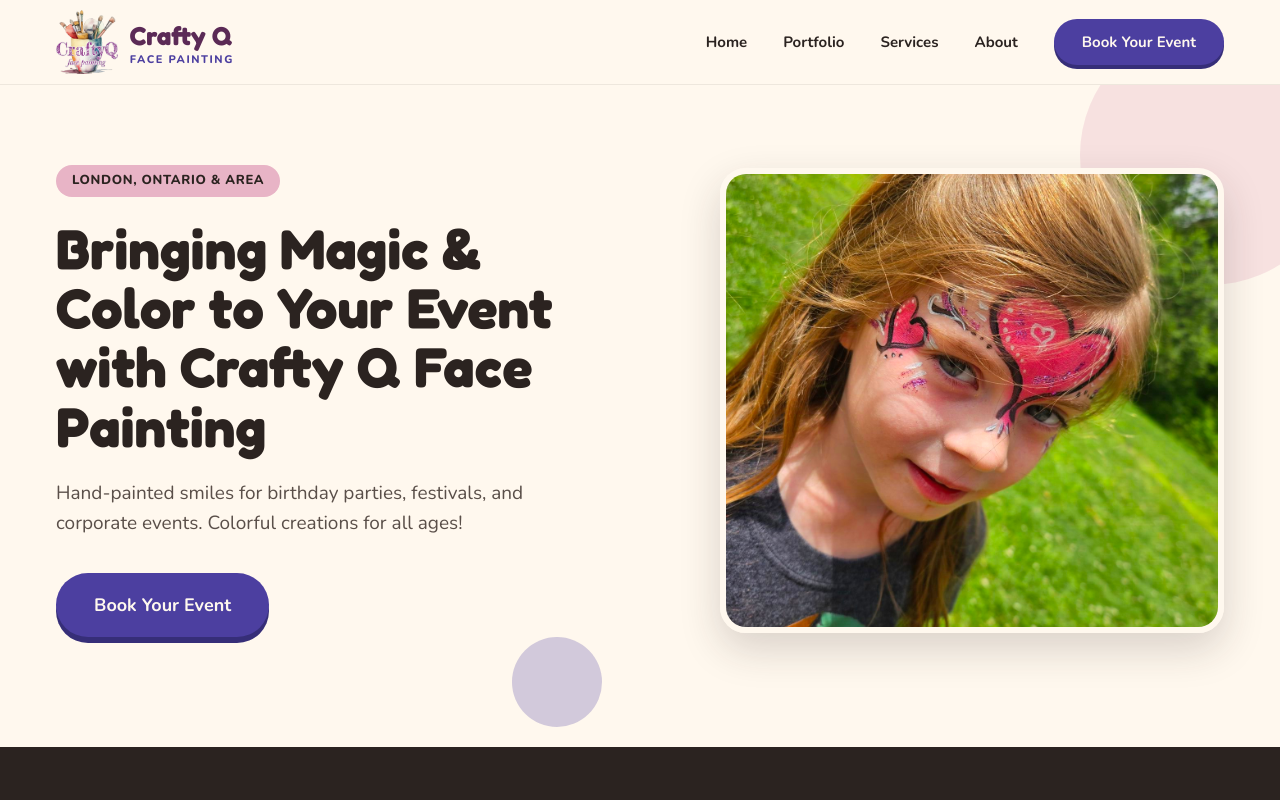
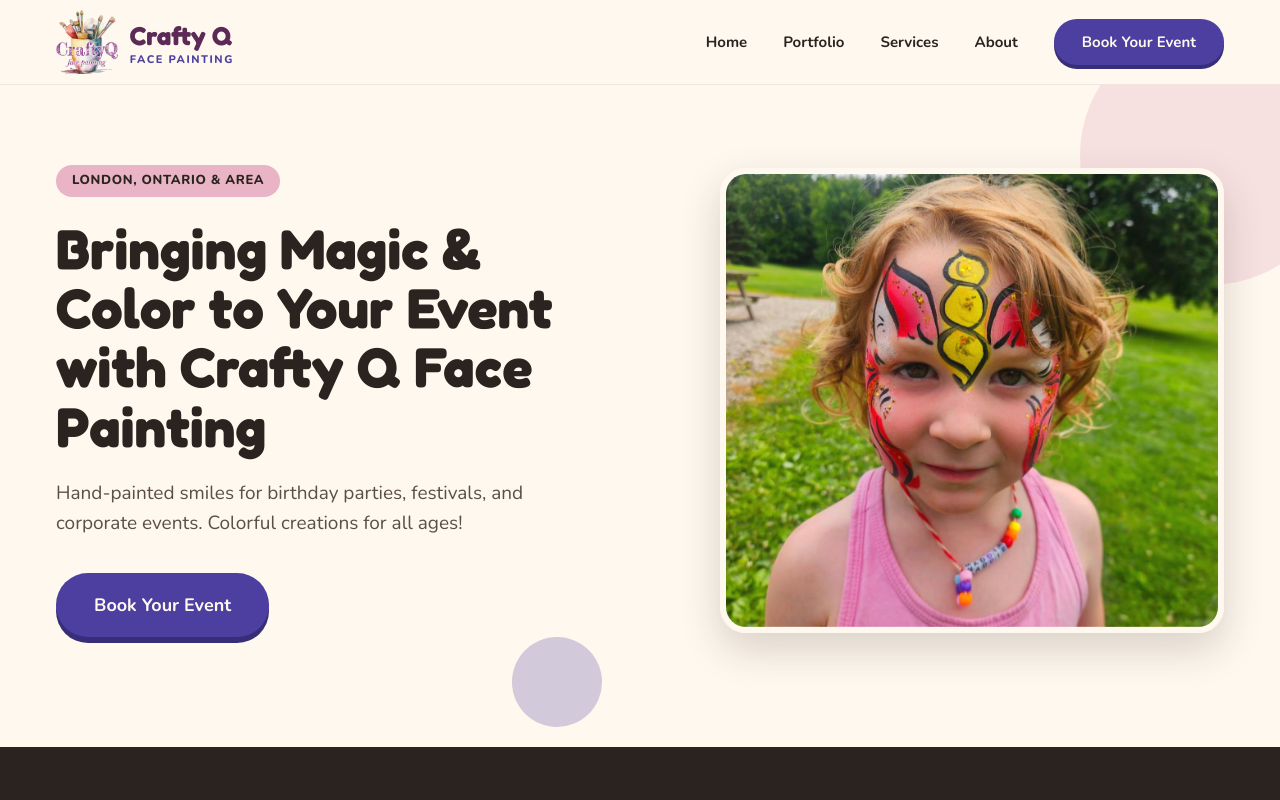
Before and after one commit to spencerfrost/crafty-q, a Next.js app: page / in a window 1280 px wide. Shown: the top 800 px of the page. Built offline with nearby package versions, Linux system fonts and the light colour scheme.

Commit message:
Implement HeroSlideshow component and update Hero section to use slideshow for dynamic image display

```diff
--- a/components/Hero.tsx
+++ b/components/Hero.tsx
@@ -1,5 +1,5 @@
-import Image from "next/image";
 import { Button } from "@/components/ui/Button";
+import { HeroSlideshow } from "@/components/HeroSlideshow";
 import { SITE } from "@/data/site";
 import { HERO } from "@/data/hero";
 
@@ -29,14 +29,7 @@ export function Hero() {
 
       <div className="relative z-10 mt-12 flex justify-center md:mt-0">
         <div className="relative aspect-[520/480] w-full max-w-[520px] overflow-hidden rounded-[26px] border-[6px] border-cream shadow-[0_16px_40px_rgba(43,35,32,0.18)]">
-          <Image
-            src={HERO.image.src}
-            alt={HERO.image.alt}
-            fill
-            preload
-            sizes="(min-width: 768px) 520px, 90vw"
-            className="object-cover"
-          />
+          <HeroSlideshow slides={HERO.slides} />
         </div>
       </div>
     </section>
--- /dev/null
+++ b/components/HeroSlideshow.tsx
@@ -0,0 +1,48 @@
+"use client";
+
+import { useEffect, useState } from "react";
+import Image from "next/image";
+import type { GalleryItem } from "@/data/gallery";
+
+const INTERVAL_MS = 5500;
+
+export function HeroSlideshow({ slides }: { slides: GalleryItem[] }) {
+  const [active, setActive] = useState(0);
+  // Slides mount one rotation before they're shown, so each image fetches
+  // while hidden instead of all at once on page load
+  const [mountedCount, setMountedCount] = useState(1);
+
+  useEffect(() => {
+    if (window.matchMedia("(prefers-reduced-motion: reduce)").matches) return;
+    const timer = setInterval(() => {
+      setActive((i) => (i + 1) % slides.length);
+    }, INTERVAL_MS);
+    return () => clearInterval(timer);
+  }, [slides.length]);
+
+  useEffect(() => {
+    setMountedCount((count) =>
+      Math.max(count, Math.min(active + 2, slides.length)),
+    );
+  }, [active, slides.length]);
+
+  return (
+    <>
+      {slides.slice(0, mountedCount).map((slide, i) => (
+        <Image
+          key={slide.id}
+          src={slide.src}
+          alt={slide.alt}
+          fill
+          preload={i === 0}
+          sizes="(min-width: 768px) 520px, 90vw"
+          aria-hidden={i !== active}
+          className={`object-cover transition-opacity duration-1000 ${
+            i === active ? "opacity-100" : "opacity-0"
+          }`}
+          style={{ objectPosition: slide.position }}
+        />
+      ))}
+    </>
+  );
+}
--- a/data/hero.ts
+++ b/data/hero.ts
@@ -1,9 +1,16 @@
+import { GALLERY, type GalleryItem } from "@/data/gallery";
+
+// First id renders server-side and is preloaded as the LCP image;
+// the rest load client-side, one rotation ahead of being shown.
+const SLIDE_IDS = ["p1", "p5", "p9", "p3", "p6", "p7"];
+
 export const HERO = {
   heading: "Bringing Magic & Color to Your Event with Crafty Q Face Painting",
   description:
     "Hand-painted smiles for birthday parties, festivals, and corporate events. Colorful creations for all ages!",
-  image: {
-    src: "/facepaint/pink-hearts.jpg",
-    alt: "Happy girl with glittery pink hearts painted on her forehead and cheek",
-  },
+  slides: SLIDE_IDS.map((id): GalleryItem => {
+    const item = GALLERY.find((g) => g.id === id);
+    if (!item) throw new Error(`Unknown gallery id in hero slides: ${id}`);
+    return item;
+  }),
 };
```
